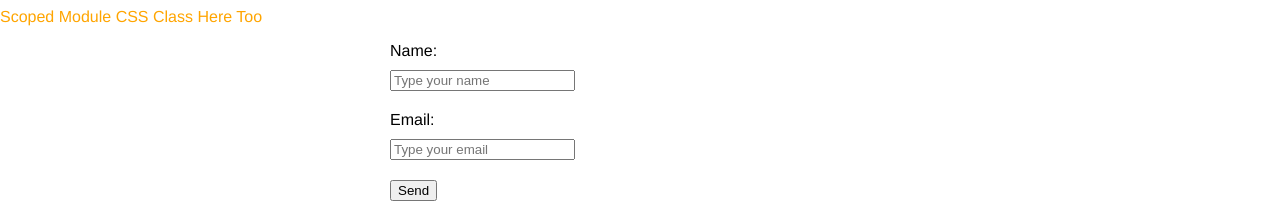
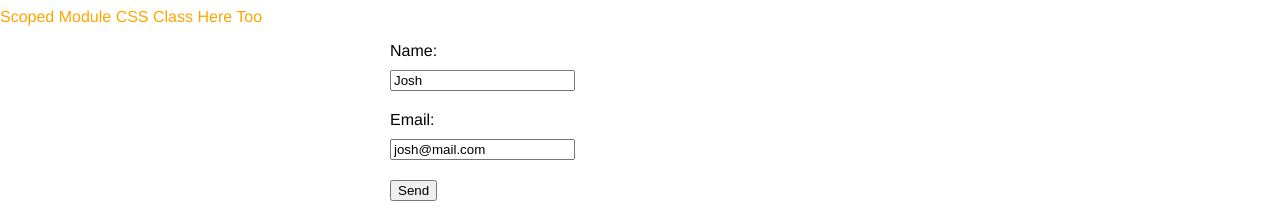
Before and after one commit to rafaelsslemes/basics_react, a React (Create React App) app: page / in a window 1280 px wide. Shown: the part 2709-2919 px from the top of the page. Built offline with nearby package versions, Linux system fonts and the light colour scheme.

Commit message:
receiving previous data

```diff
--- a/src/App.js
+++ b/src/App.js
@@ -38,6 +38,8 @@ function App() {
     setColor(color);
   }
 
+  const user = { name: 'Josh', email : 'josh@mail.com'};
+
   return (
     <div className="App">
         <h1>Welcome React</h1>
@@ -63,7 +65,7 @@ function App() {
         <div style={{backgroundColor: color}}><br/>Teste<br/></div>
         <StateLift func={handleColor}/>
         <CSSInComponent/>
-        <FormSample />
+        <FormSample user={user}/>
     </div>
   );
 }
--- a/src/components/FormSample.js
+++ b/src/components/FormSample.js
@@ -1,10 +1,11 @@
 import React, { useState } from 'react'
 import './FormSample.css';
 
-const FormSample = () => {
+const FormSample = ({user}) => {
 
-    const [name, setName] = useState();
-    const [email, setEmail] = useState();
+    // Set initial value if user were received
+    const [name, setName] = useState(user ? user.name : '');
+    const [email, setEmail] = useState(user ? user.email : '');
 
     const handleChangeName = (event) => {
         setName(event.target.value);
@@ -25,12 +26,14 @@ const FormSample = () => {
         <form onSubmit={handleSubmit}>
             <label htmlFor='name'>Name:</label>
             <input type='text' name='name' placeholder='Type your name'
-            onChange={handleChangeName}/>
+                value={name}
+                onChange={handleChangeName}/>
 
             <label>
                 <span>Email:</span>
                 <input type='text' name='email' placeholder='Type your email'
-                onChange={(event) => setEmail(event.target.value)}/>
+                    value={email}
+                    onChange={(event) => setEmail(event.target.value)}/>
             </label>
 
             <input type='submit' value='Send'/>
```
